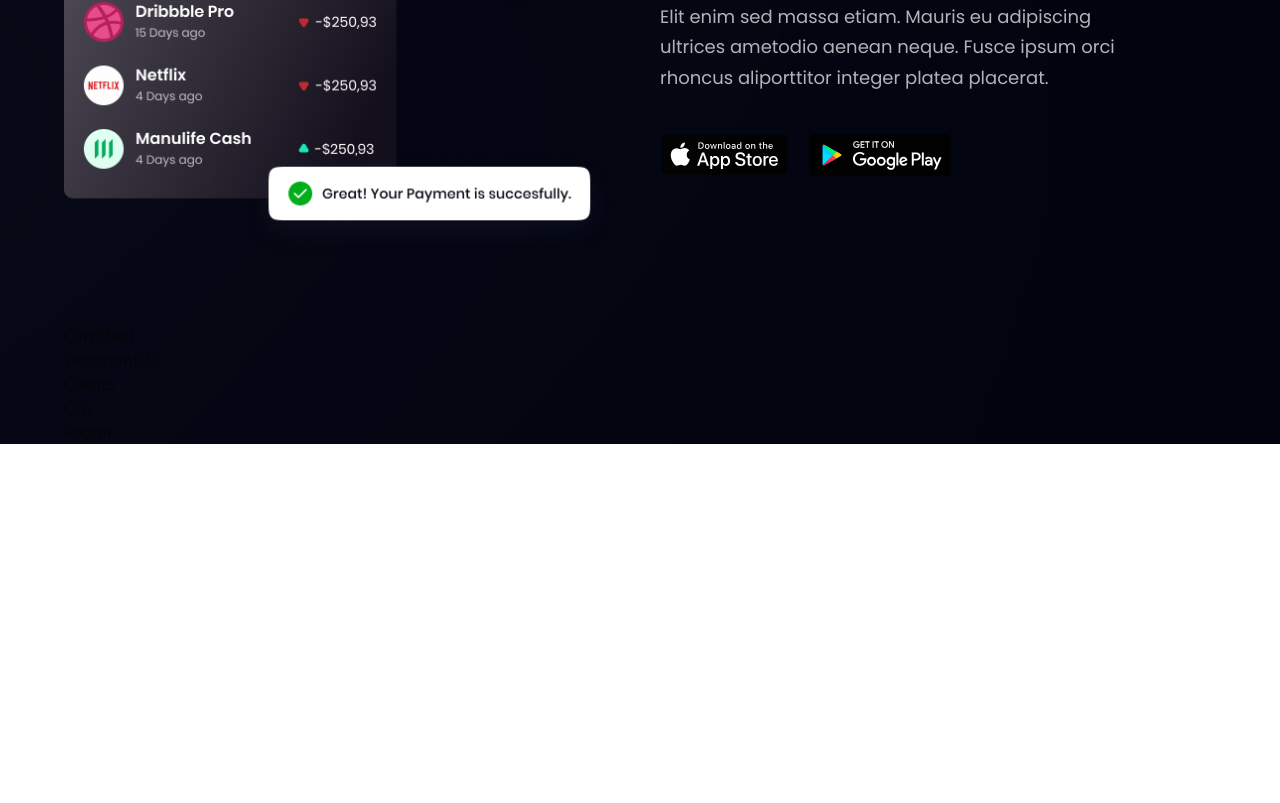
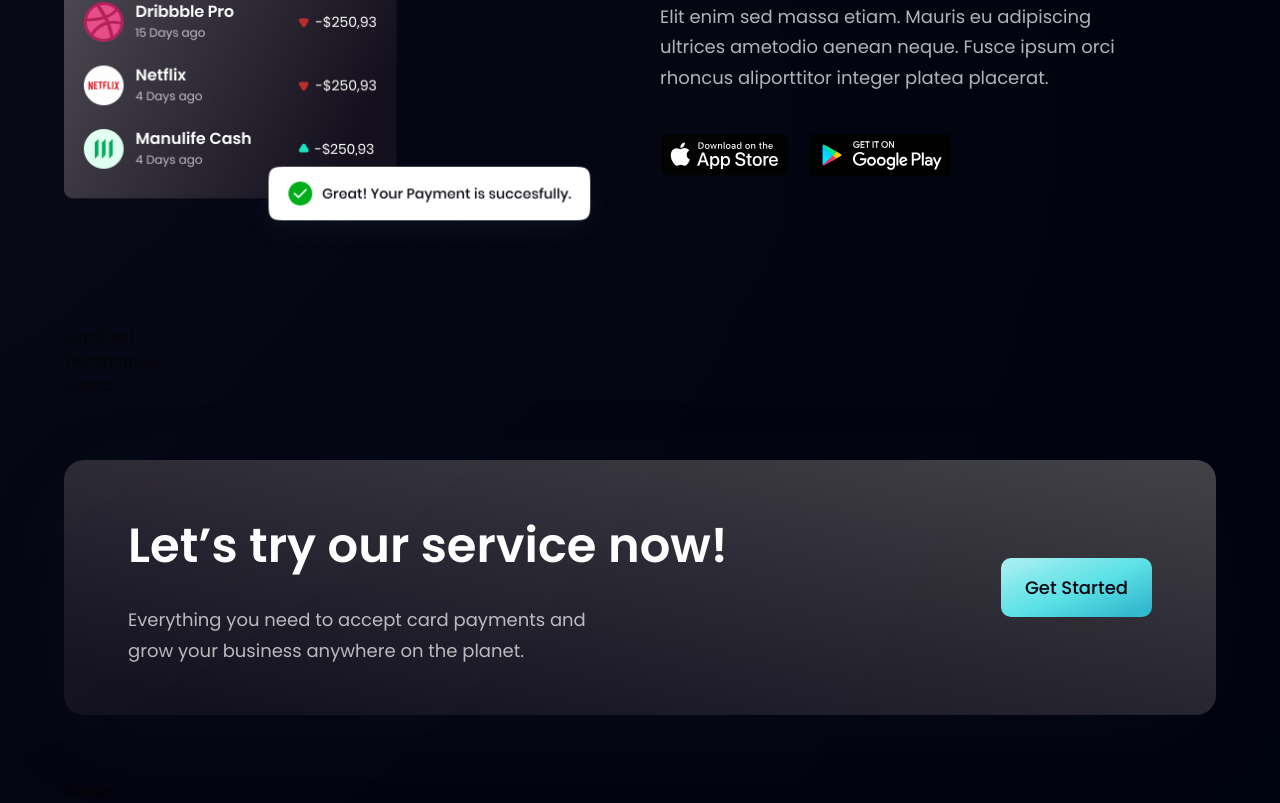
Before and after one commit to jabistro/modern-splash, a React (Vite) app: page / in a window 1280 px wide. Shown: the part 1732-2535 px from the top of the page. Before the commit the page ends 2176 px from the top, so only its background shows below. Built offline with nearby package versions, Linux system fonts and the light colour scheme.

Commit message:
cta component completed

```diff
--- a/src/components/CTA.jsx
+++ b/src/components/CTA.jsx
@@ -1,9 +1,20 @@
-import React from 'react'
+import styles from "../style";
+import Button from "./Button";
 
-const CTA = () => {
-  return (
-    <div>CTA</div>
-  )
-}
+const CTA = () => (
+  <section className={`${styles.flexCenter} ${styles.marginY} ${styles.padding} sm:flex-row flex-col bg-black-gradient-2 rounded-[20px] box-shadow`}>
+    <div className="flex-1 flex flex-col">
+      <h2 className={styles.heading2}>Let’s try our service now!</h2>
+      <p className={`${styles.paragraph} max-w-[470px] mt-5`}>
+        Everything you need to accept card payments and grow your business
+        anywhere on the planet.
+      </p>
+    </div>
 
-export default CTA
+    <div className={`${styles.flexCenter} sm:ml-10 ml-0 sm:mt-0 mt-10`}>
+      <Button />
+    </div>
+  </section>
+);
+
+export default CTA;
```
